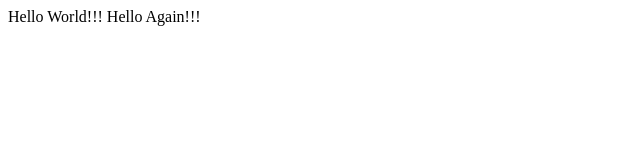
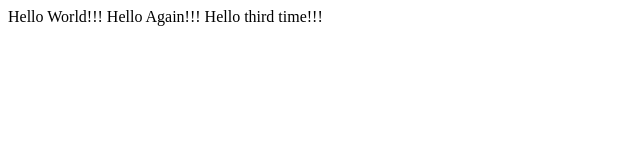
Before and after one commit to swayampraba/club, a plain HTML site: page hello.html in a window 1280 px wide. Shown: the whole page, without its empty margins (0-640 px from the left). Drawn offline with Linux system fonts and the light colour scheme.

Commit message:
add a third content

```diff
--- a/hello.html
+++ b/hello.html
@@ -7,6 +7,6 @@
     <title>GITHUB-HTML</title>
 </head>
 <body>
-    Hello World!!! Hello Again!!!
+    Hello World!!! Hello Again!!! Hello third time!!!
 </body>
 </html>
```
